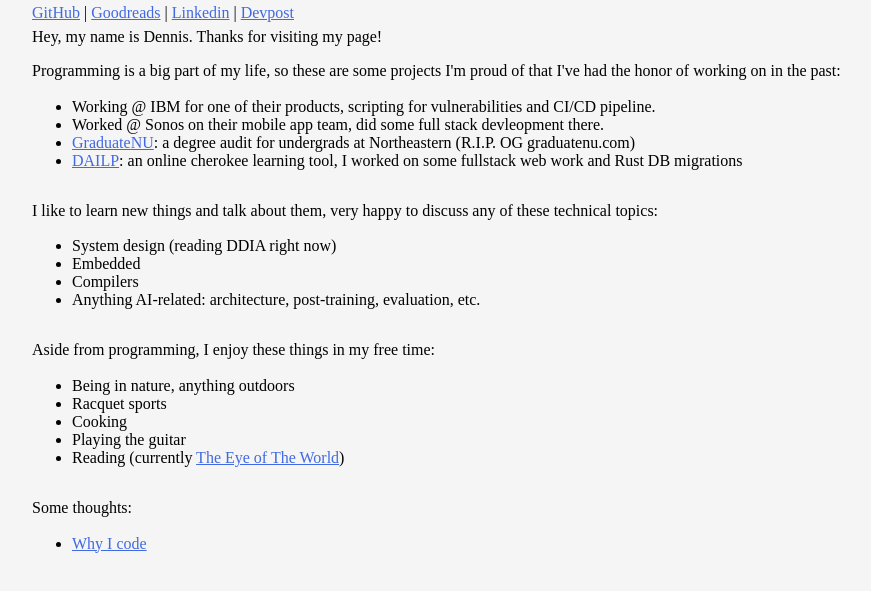
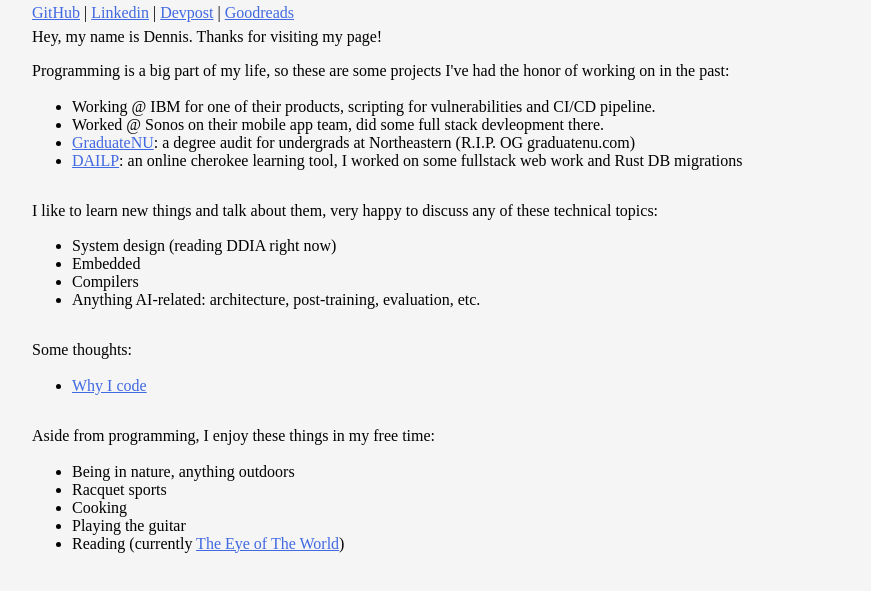
Before and after one commit to denniwang/denniswang-3, a plain HTML site: page index.html in a window 1280 px wide. Shown: the part 69-660 px from the top of the page, without its empty margins (32-903 px from the left). Drawn offline with Linux system fonts and the light colour scheme.

Commit message:
fix header

```diff
--- a/index.html
+++ b/index.html
@@ -11,25 +11,24 @@
       <h1>Dennis Wang</h1>
       <span>
         <a target="_blank" href="https://github.com/denniwang">GitHub</a> |
+        <a target="_blank" href="https://www.linkedin.com/in/denniswang812"
+          >Linkedin</a
+        >
+        |
+        <a target="_blank" href="https://devpost.com/hellolol2016">Devpost</a> |
         <a
           target="_blank"
           href="https://www.goodreads.com/user/show/147916488-dennis-wang"
           >Goodreads</a
         >
-        |
-        <a target="_blank" href="https://www.linkedin.com/in/denniswang812"
-          >Linkedin</a
-        >
-        |
-        <a target="_blank" href="https://devpost.com/hellolol2016">Devpost</a>
       </span>
     </header>
 
     <desc>Hey, my name is Dennis. Thanks for visiting my page!</desc>
 
     <p>
-      Programming is a big part of my life, so these are some projects I'm proud
-      of that I've had the honor of working on in the past:
+      Programming is a big part of my life, so these are some projects I've had
+      the honor of working on in the past:
     </p>
     <ul>
       <li>
@@ -64,6 +63,11 @@
       </li>
     </ul>
 
+    <p>Some thoughts:</p>
+    <ul>
+      <li><a href="./why-i-code.html">Why I code</a></li>
+    </ul>
+
     <p>Aside from programming, I enjoy these things in my free time:</p>
     <ul>
       <li>Being in nature, anything outdoors</li>
@@ -78,10 +82,5 @@
         >)
       </li>
     </ul>
-
-    <p>Some thoughts:</p>
-    <ul>
-      <li><a href="./why-i-code.html">Why I code</a></li>
-    </ul>
   </body>
 </html>
```
Also changed, not shown: why-i-code.html (+5 -6 lines).
